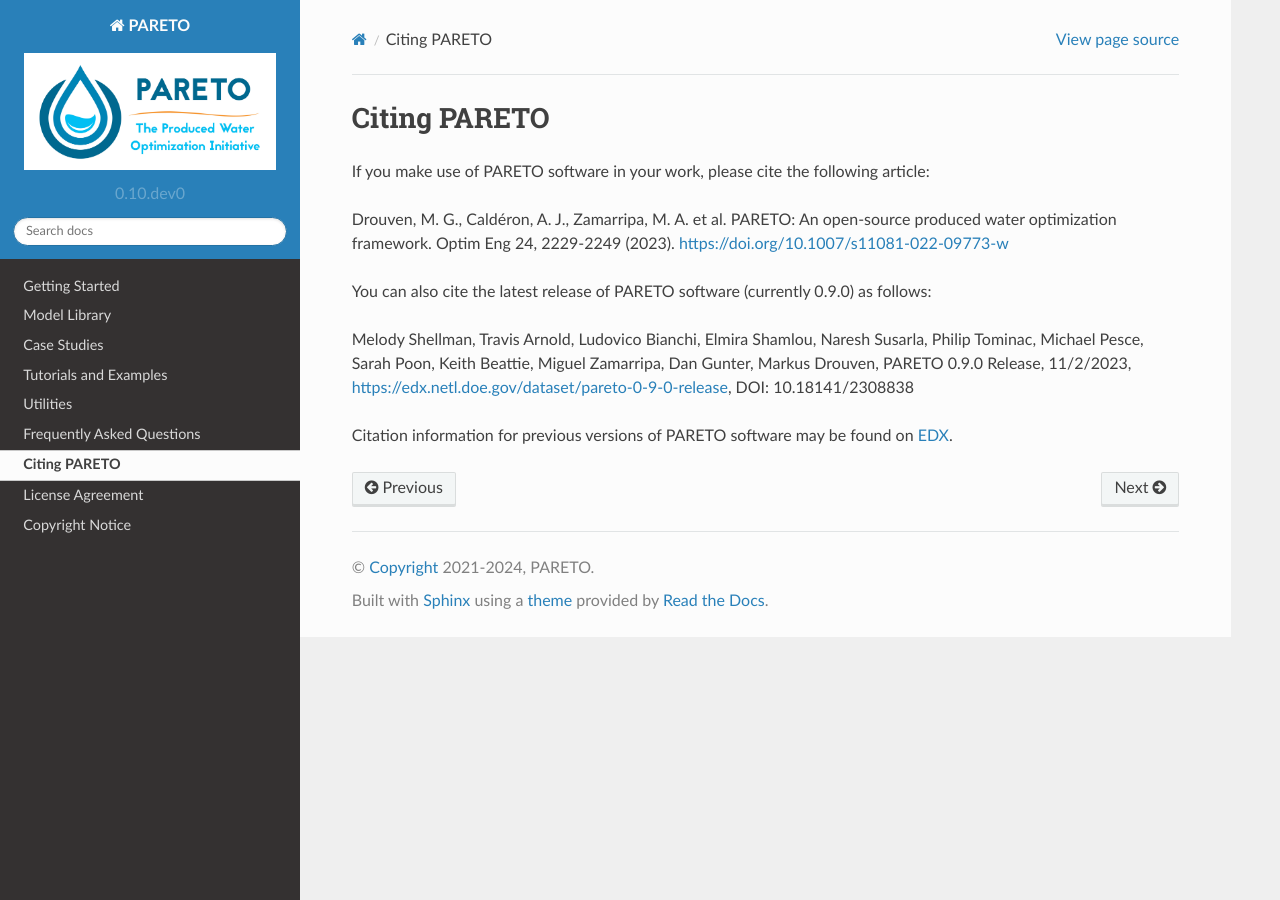
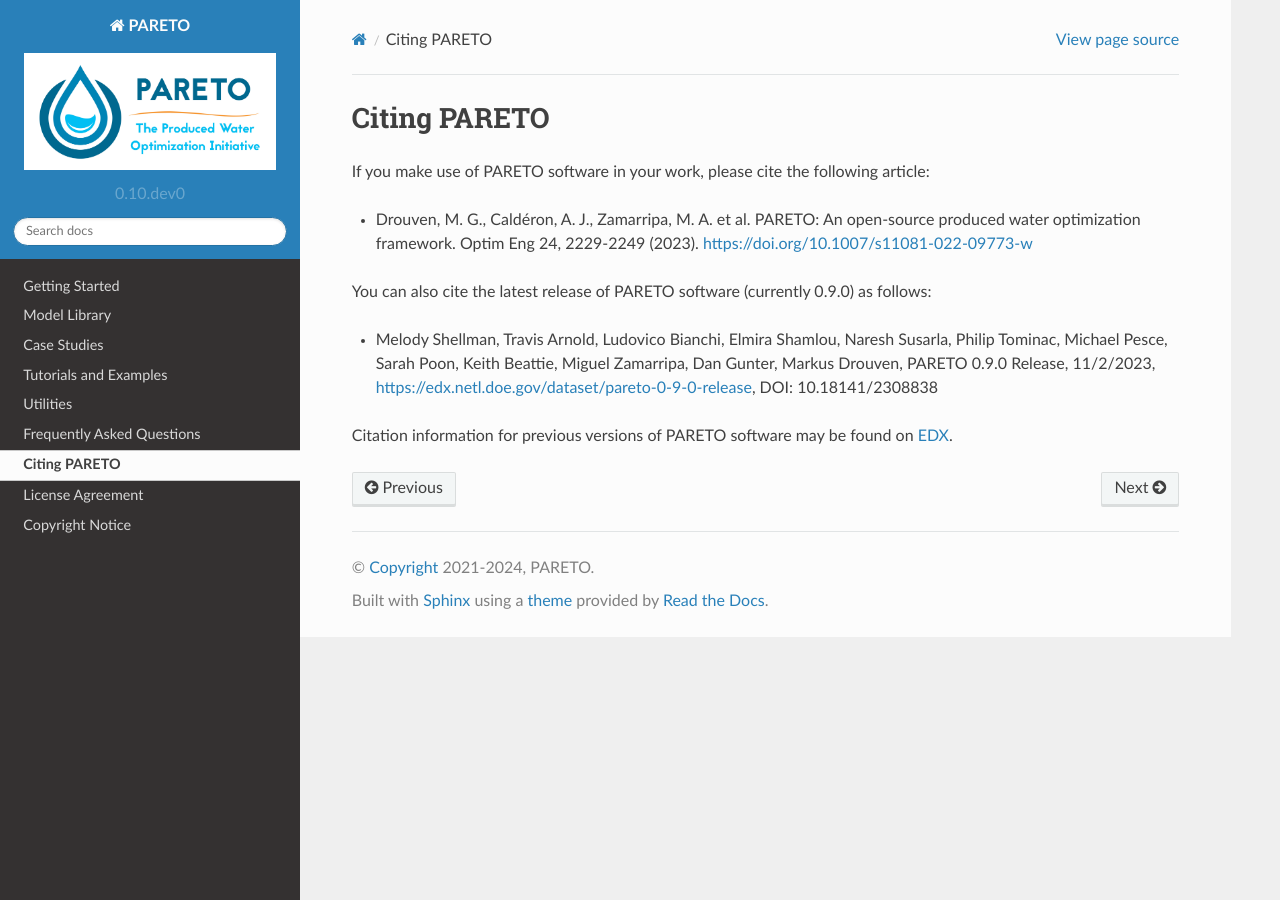
Before and after one commit to project-pareto/project-pareto, a Sphinx documentation site: the page built from docs/citing.rst, in a window 1280 px wide. Built offline with Sphinx 7.4.7 and the Read the Docs theme 2.0.0, drawn with Linux system fonts in a browser that asks for light colours.

Commit message:
Citations page formatting

```diff
--- a/docs/citing.rst
+++ b/docs/citing.rst
@@ -3,10 +3,10 @@
 
 If you make use of PARETO software in your work, please cite the following article:
 
-Drouven, M. G., Caldéron, A. J., Zamarripa, M. A. et al. PARETO: An open-source produced water optimization framework. Optim Eng 24, 2229-2249 (2023). https://doi.org/10.1007/s11081-022-09773-w
+* Drouven, M. G., Caldéron, A. J., Zamarripa, M. A. et al. PARETO: An open-source produced water optimization framework. Optim Eng 24, 2229-2249 (2023). https://doi.org/10.1007/s11081-022-09773-w
 
 You can also cite the latest release of PARETO software (currently 0.9.0) as follows:
 
-Melody Shellman, Travis Arnold, Ludovico Bianchi, Elmira Shamlou, Naresh Susarla, Philip Tominac, Michael Pesce, Sarah Poon, Keith Beattie, Miguel Zamarripa, Dan Gunter, Markus Drouven, PARETO 0.9.0 Release, 11/2/2023, https://edx.netl.doe.gov/dataset/pareto-0-9-0-release, DOI: 10.18141/2308838
+* Melody Shellman, Travis Arnold, Ludovico Bianchi, Elmira Shamlou, Naresh Susarla, Philip Tominac, Michael Pesce, Sarah Poon, Keith Beattie, Miguel Zamarripa, Dan Gunter, Markus Drouven, PARETO 0.9.0 Release, 11/2/2023, https://edx.netl.doe.gov/dataset/pareto-0-9-0-release, DOI: 10.18141/2308838
 
 Citation information for previous versions of PARETO software may be found on `EDX <https://edx.netl.doe.gov/group/pareto>`_.
```
